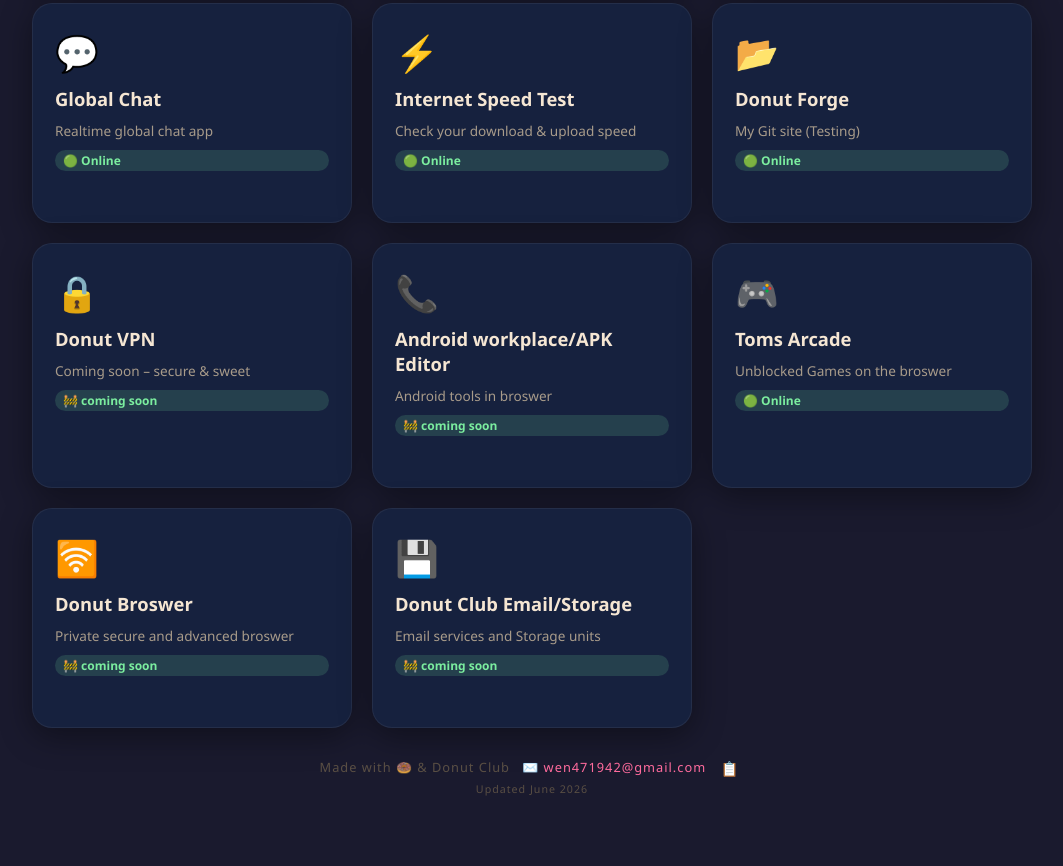
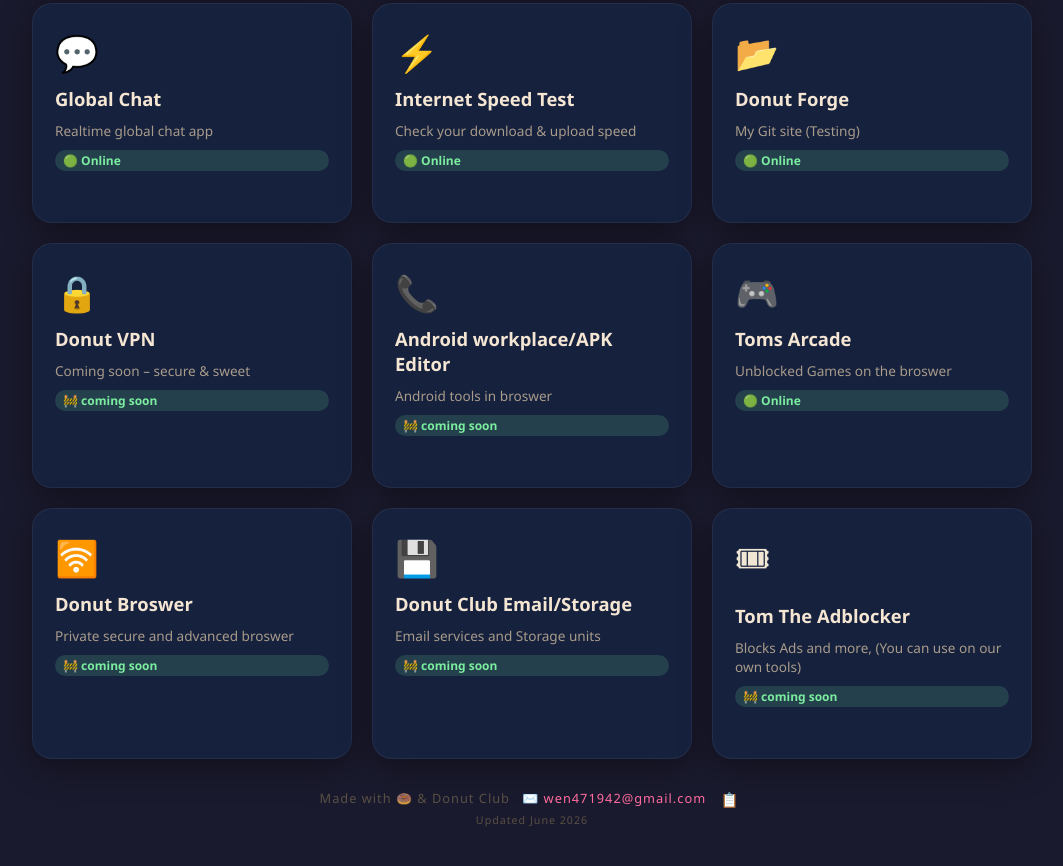
Before and after one commit to techboy368/donutclub, a plain HTML site: page index.html in a window 1280 px wide. Shown: the part 1343-2209 px from the top of the page, without its empty margins (108-1171 px from the left). Drawn offline with Linux system fonts and the light colour scheme; no server answers.

Commit message:
Update index.html

```diff
--- a/index.html
+++ b/index.html
@@ -24,7 +24,8 @@ var projectStatus = {
   'Android workplace/APK Editor': 'coming soon',
   'Toms Arcade': 'up',
   'Donut Broswer': 'coming soon',
-  'Donut Club Email/Storage': 'coming soon'
+  'Donut Club Email/Storage': 'coming soon',
+  'Tom The Adblocker': 'coming soon'
   // Add more: 'Project Name': 'down'
 };
 // ================================
@@ -43,7 +44,8 @@ var projects=[
 {name:'Android workplace/APK Editor',desc:'Android tools in broswer',link:'#',icon:'📞'},
 {name:'Toms Arcade',desc:'Unblocked Games on the broswer',link:'https://math12393-toms-arcade.static.hf.space/',icon:'🎮'},
 {name:'Donut Broswer',desc:'Private secure and advanced broswer',link:'#',icon:'🛜'},
-{name:'Donut Club Email/Storage',desc:'Email services and Storage units',link:'#',icon:'💾'}
+{name:'Donut Club Email/Storage',desc:'Email services and Storage units',link:'#',icon:'💾'},
+{name:'Tom The Adblocker',desc:'Blocks Ads and more, (You can use on our own tools)',link:'#',icon:'🎟'}
 ];
 var lang='en',tr={en:{subtitle:'🍩 Sweet Tools & Tasty Projects',tagline:'— a freshly baked collection —',footer:'Made with 🍩 & Donut Club',status:'🟢 Online',updated:'Updated June 2026'},es:{subtitle:'🍩 Herramientas Dulces y Proyectos Sabrosos',tagline:'— una colección recién horneada —',footer:'Hecho con 🍩 y Donut Club',status:'🟢 En línea',updated:'Actualizado Junio 2026'}};
 var quotes=['Donut worry, be happy!','Life is short, eat the donut.','Powered by sprinkles.','You\'re the glaze to my donut.','Donuts: the circle of life.'];
```
